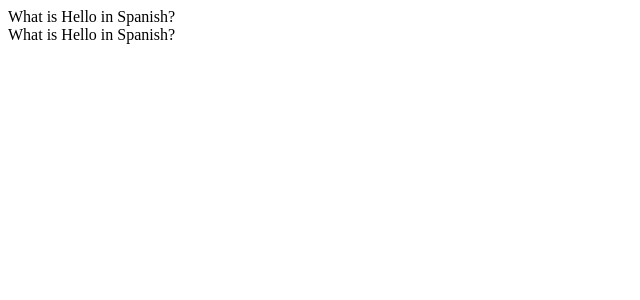
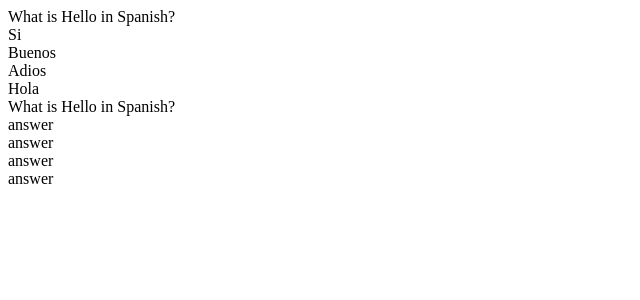
Before and after one commit to SHS-Peb/vocab-bloom, a React (Create React App) app: page / in a window 1280 px wide. Shown: the top 300 px of the page, without its empty margins (0-640 px from the left). Built offline with nearby package versions, Linux system fonts and the light colour scheme.

Commit message:
flip toggle added

```diff
--- a/src/Flashcard.js
+++ b/src/Flashcard.js
@@ -1,9 +1,21 @@
-import React from 'react'
+import React, { useState } from 'react'
 
 export default function Flashcard({ flashcard }) {
+  const [flip, setFlip] =  useState(false)
   return (
-    <div>
-        {flashcard.question}
+    <div
+    className={`card ${flip ? `flip` : ``}`}
+    onClick ={() => setFlip(!flip)}
+    >
+        <div className='front'>
+          {flashcard.question}
+          <div className='flashcard-options'>
+            {flashcard.options.map(option => {
+              return <div className='flashcard-option'>{option}</div>
+            })}
+          </div>
+        </div>
+        <div className='back'>{flashcard.answer}</div>
     </div>
   )
 }
```
